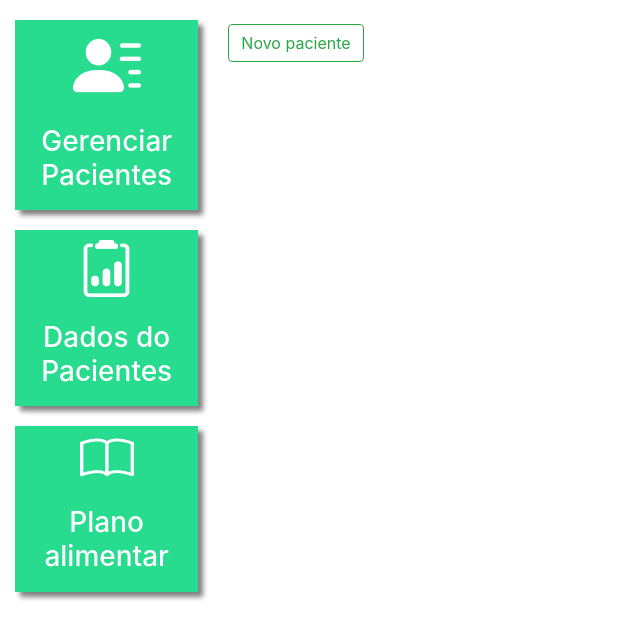
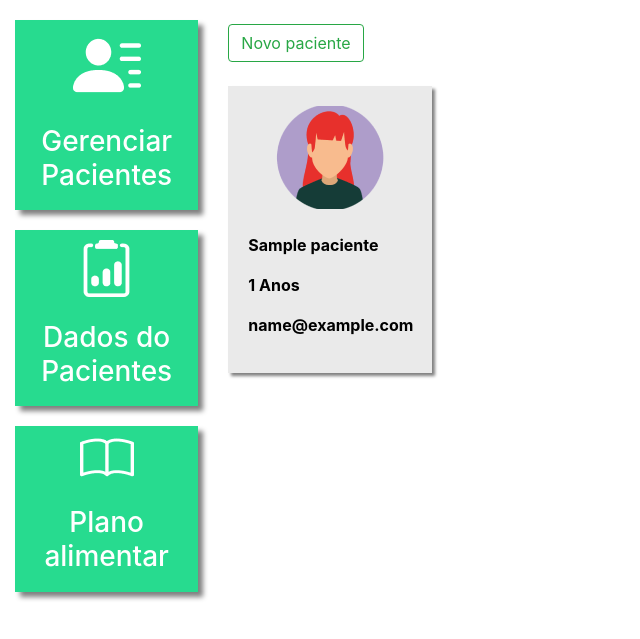
Before and after one commit to rogeriodelphi/sisnutrilab, a Django app: page /pacientes/ in a window 1280 px wide. Shown: the part 56-695 px from the top of the page, without its empty margins (0-640 px from the left). Run offline with Django 4.2, Linux system fonts and the light colour scheme; a user stored in the database is signed in; tables that the repository leaves empty hold one stand-in row (values such as "Sample post").

Commit message:
Criando os cards dos pacientes cadastrados

```diff
--- a/plataforma/templates/pacientes.html
+++ b/plataforma/templates/pacientes.html
@@ -15,6 +15,31 @@
     <button type="button" class="btn btn-outline-success" data-toggle="modal" data-target="#modal">
       Novo paciente
     </button>
+    <br>
+    <br>
+    <div  class="row">
+        {% for paciente in pacientes%}
+            <div class="col-md-4">
+                <a href="#" class="link-hover">
+                    <div class="card-paciente">
+                        <div class="foto-perfil">
+
+                            {% if paciente.sexo == "M"%}
+                                <img src="{% static 'plataforma/img/perfil2.png' %}">
+                            {% else %}
+                                <img src="{% static 'plataforma/img/perfil1.png' %}">
+                            {% endif %}
+                        </div>
+                        <br>
+                        <p class="dados">{{paciente.nome}}</p>
+                        <p class="dados">{{paciente.idade}} Anos</p>
+                        <p class="dados">{{paciente.email}}</p>
+
+                    </div>
+                </a>
+            </div>
+        {% endfor %}
+    </div>
 
     <div class="modal fade" id="modal" tabindex="-1" role="dialog" aria-labelledby="exampleModalLabel" aria-hidden="true">
       <div class="modal-dialog" role="document">
@@ -25,54 +50,37 @@
                   <span aria-hidden="true">&times;</span>
                   </button>
               </div>
-
               <div class="modal-body">
                   <form action="{% url 'pacientes' %}" method="POST">
                       {% csrf_token%}
-
-
                       <div class="row">
-
                           <div class="col-md-3">
                               <img src="{% static 'plataforma/img/perfil2.png' %}">
                           </div>
-
                           <div class="col-md-9">
                               <label>Nome:</label>
                               <input type="text" placeholder="Digite o nome do paciente..." class="form-control" name="nome">
                           </div>
-
                       </div>
-
                       <br>
                       <label>Sexo:</label>
                       <select name="sexo" class="form-control">
                           <option value="M">Masculino</option>
                           <option value="F">Feminino</option>
                       </select>
-
                       <br>
-
                       <label>Idade:</label>
                       <input type="number" placeholder="0" class="form-control" name="idade">
-
                       <br>
-
                       <label>E-mail:</label>
                       <input type="email" placeholder="exemple@email.com" class="form-control" name="email">
-
                       <br>
-
                       <label>Telefone:</label>
                       <input type="text" placeholder="+55 (00) 00000-0000" class="form-control" name="telefone">
                       <br>
                       <input type="submit" class="btn btn-success btn-lg" value="Registar">
-
                   </form>
-
-
               </div>
-
           </div>
       </div>
     </div>
--- a/plataforma/views.py
+++ b/plataforma/views.py
@@ -8,7 +8,8 @@ from .models import Paciente
 @login_required(login_url='/auth/logar/')
 def pacientes(request):
     if request.method == "GET":
-        return render(request, 'pacientes.html')
+        pacientes = Paciente.objects.filter(nutri=request.user)
+        return render(request, 'pacientes.html', {'pacientes': pacientes})
     elif request.method == "POST":
         nome = request.POST.get('nome')
         sexo = request.POST.get('sexo')
```
